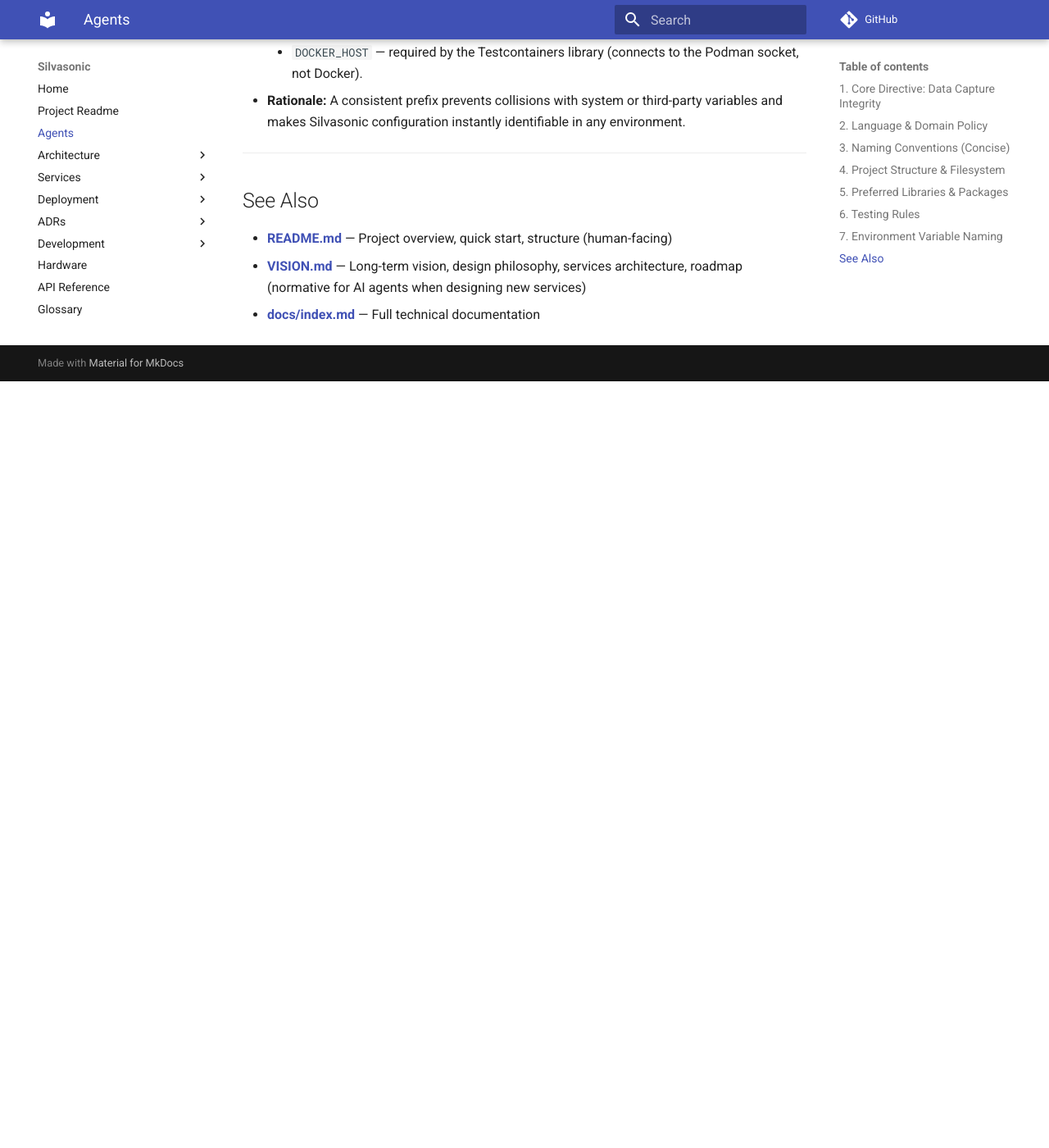
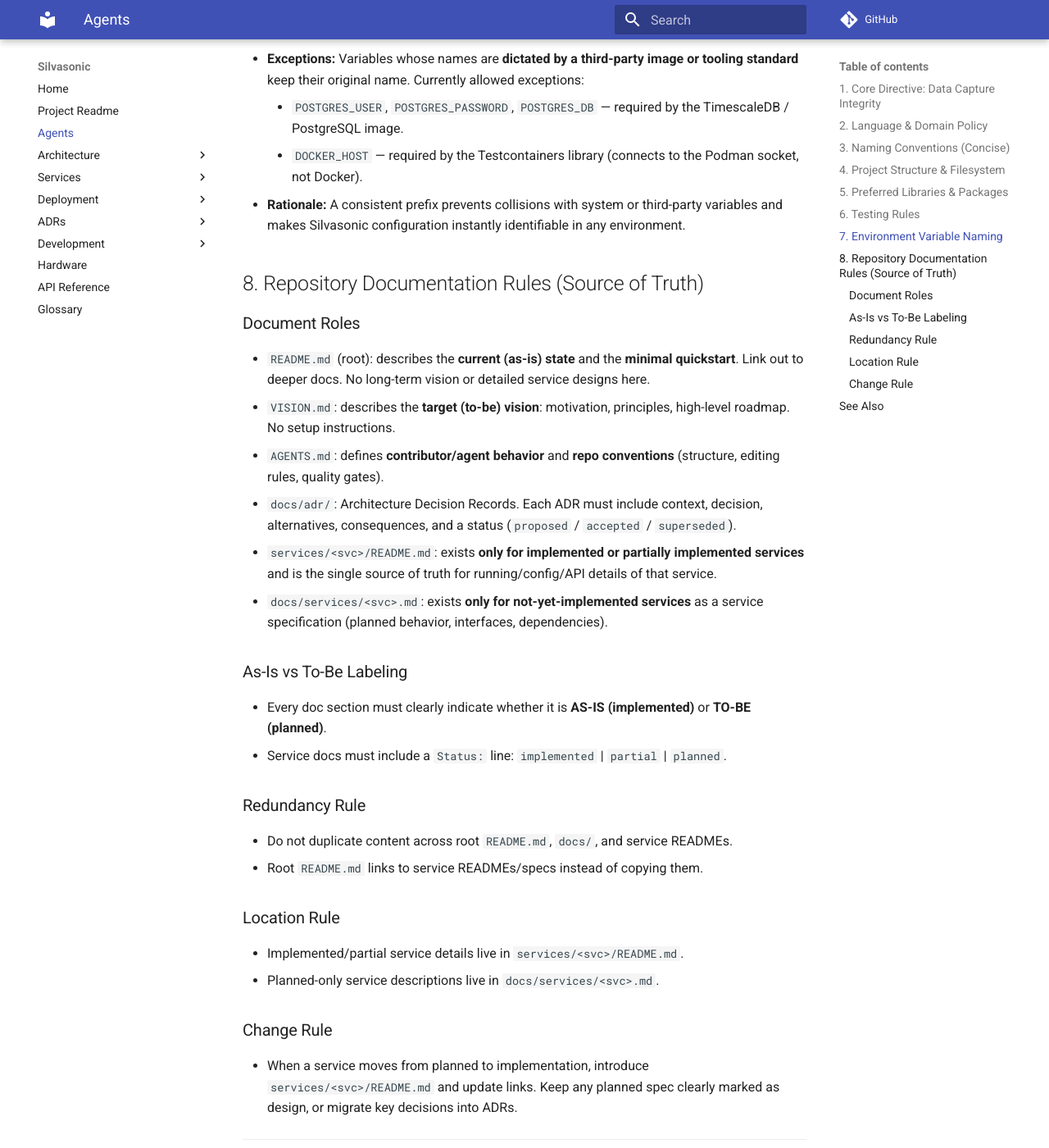
Before and after one commit to kyellsen/silvasonic, an MkDocs documentation site: the page built from docs/agents.md, in a window 1280 px wide and 1400 px high, scrolled down 2898 px. Shown: the whole window at 82% size. Built offline with MkDocs 1.6.1 and Material for MkDocs 9.7.7, drawn with Linux system fonts in a browser that asks for light colours; comment, search, counter and statistics services are not loaded; before the commit the page ends 3363 px from its top, so only the background shows below that; some of the changed text lies outside the part shown.

Commit message:
docs: Refactor documentation structure, introduce new service specifications, and update existing service and architectural guidelines.

```diff
--- a/AGENTS.md
+++ b/AGENTS.md
@@ -16,9 +16,9 @@ Please read **[README.md](README.md)** for project overview and quick start, and
 Silvasonic is a robust, autonomous bioacoustic monitoring device (Raspberry Pi 5 + NVMe).
 *   **Primary Directive:** Silvasonic is a recording station, not just an analytics cluster. **Data Capture Integrity** is paramount.
 *   **CRITICAL RULE:** Any operation that risks the continuity of Sound Recording is **FORBIDDEN**.
-*   **Resource Limits:** Every Tier 2 container **MUST** specify memory and CPU limits. The Recorder **MUST** set `oom_score_adj=-999`. Agents creating new `Tier2ServiceSpec` entries **MUST** include resource limits (see [ADR-0020](docs/adr/0020-resource-limits-qos.md)).
-*   **Container Runtime:** Containers run as root inside (no `USER` directive). Podman rootless maps container-root to the host user automatically (see ADR-0004, ADR-0007).
-*   **Services Architecture:** The system is organized into **Tier 1** (Infrastructure, managed by Podman Compose) and **Tier 2** (Application, managed by Controller). The **recorder** is the highest-priority service but lives in Tier 2 because it is managed by the Controller. **All Tier 2 containers are IMMUTABLE** — they receive configuration via Profile Injection. **Database access for the Recorder is strictly FORBIDDEN** (see [ADR-0013](docs/adr/0013-tier2-container-management.md)); other Tier 2 services (BirdNET, Uploader, etc.) may access the database. See **[VISION.md](VISION.md)** for the full services architecture.
+*   **Resource Limits & QoS:** You **MUST** specify memory, CPU limits, and `oom_score_adj` for every Tier 2 container. The Recorder is the most protected service, while analysis workers are expendable. See **[ADR-0020](docs/adr/0020-resource-limits-qos.md)** for exact values and policies.
+*   **Container Runtime:** Containers run as root inside (no `USER` directive). Podman rootless maps container-root to the host user automatically. See **[ADR-0004](docs/adr/0004-use-podman.md)** and **[ADR-0007](docs/adr/0007-rootless-os-compliance.md)**.
+*   **Services Architecture:** The system is organized into **Tier 1 (Infrastructure)** and **Tier 2 (Application)**. All Tier 2 containers are **IMMUTABLE** and receive their configuration dynamically from the Controller via injected configuration. The Recorder has **NO database access**. See **[ADR-0013](docs/adr/0013-tier2-container-management.md)** and **[VISION.md](VISION.md)** for full architecture constraints.
 
 ## 2. Language & Domain Policy
 *   **Repository Content:** **ENGLISH ONLY** (Code, Docs, Commits, Configs).
@@ -37,6 +37,9 @@ Full details in **[ADR 0010](docs/adr/0010-naming-conventions.md)**.
 *   **Documentation Structure:**
     *   **`docs/`**: **Single Source of Truth** (Architecture, ADRs, Specs, Requirements). Agents **MUST** search here recursively.
     *   **Index:** Start at **[docs/index.md](docs/index.md)**.
+*   **Service Documentation Constraint:**
+    *   **Implemented Services** (fully or partially): Must have their authoritative `README.md` in their respective `services/<name>/` directory. The `docs/services/<name>.md` file must only be a stub linking to it.
+    *   **Planned/Unimplemented Services**: Must be documented centrally in `docs/services/<name>.md`.
 *   **Filesystem Constraints (`/mnt/data`):**
     *   **Persistence:** Strict governance rules apply (see `docs/index.md`).
     *   **Volumes:** Use Bind Mounts with `:z` (shared) suffix. Named Volumes **ONLY** for `database`.
@@ -69,6 +72,32 @@ Agents should prioritize the following libraries for their respective domains to
     *   `DOCKER_HOST` — required by the Testcontainers library (connects to the Podman socket, not Docker).
 *   **Rationale:** A consistent prefix prevents collisions with system or third-party variables and makes Silvasonic configuration instantly identifiable in any environment.
 
+
+## 8. Repository Documentation Rules (Source of Truth)
+
+### Document Roles
+- `README.md` (root): describes the **current (as-is) state** and the **minimal quickstart**. Link out to deeper docs. No long-term vision or detailed service designs here.
+- `VISION.md`: describes the **target (to-be) vision**: motivation, principles, high-level roadmap. No setup instructions.
+- `AGENTS.md`: defines **contributor/agent behavior** and **repo conventions** (structure, editing rules, quality gates).
+- `docs/adr/`: Architecture Decision Records. Each ADR must include context, decision, alternatives, consequences, and a status (`proposed` / `accepted` / `superseded`).
+- `services/<svc>/README.md`: exists **only for implemented or partially implemented services** and is the single source of truth for running/config/API details of that service.
+- `docs/services/<svc>.md`: exists **only for not-yet-implemented services** as a service specification (planned behavior, interfaces, dependencies).
+
+### As-Is vs To-Be Labeling
+- Every doc section must clearly indicate whether it is **AS-IS (implemented)** or **TO-BE (planned)**.
+- Service docs must include a `Status:` line: `implemented` | `partial` | `planned`.
+
+### Redundancy Rule
+- Do not duplicate content across root `README.md`, `docs/`, and service READMEs.
+- Root `README.md` links to service READMEs/specs instead of copying them.
+
+### Location Rule
+- Implemented/partial service details live in `services/<svc>/README.md`.
+- Planned-only service descriptions live in `docs/services/<svc>.md`.
+
+### Change Rule
+- When a service moves from planned to implementation, introduce `services/<svc>/README.md` and update links. Keep any planned spec clearly marked as design, or migrate key decisions into ADRs.
+
 ---
 
 ## See Also
```
